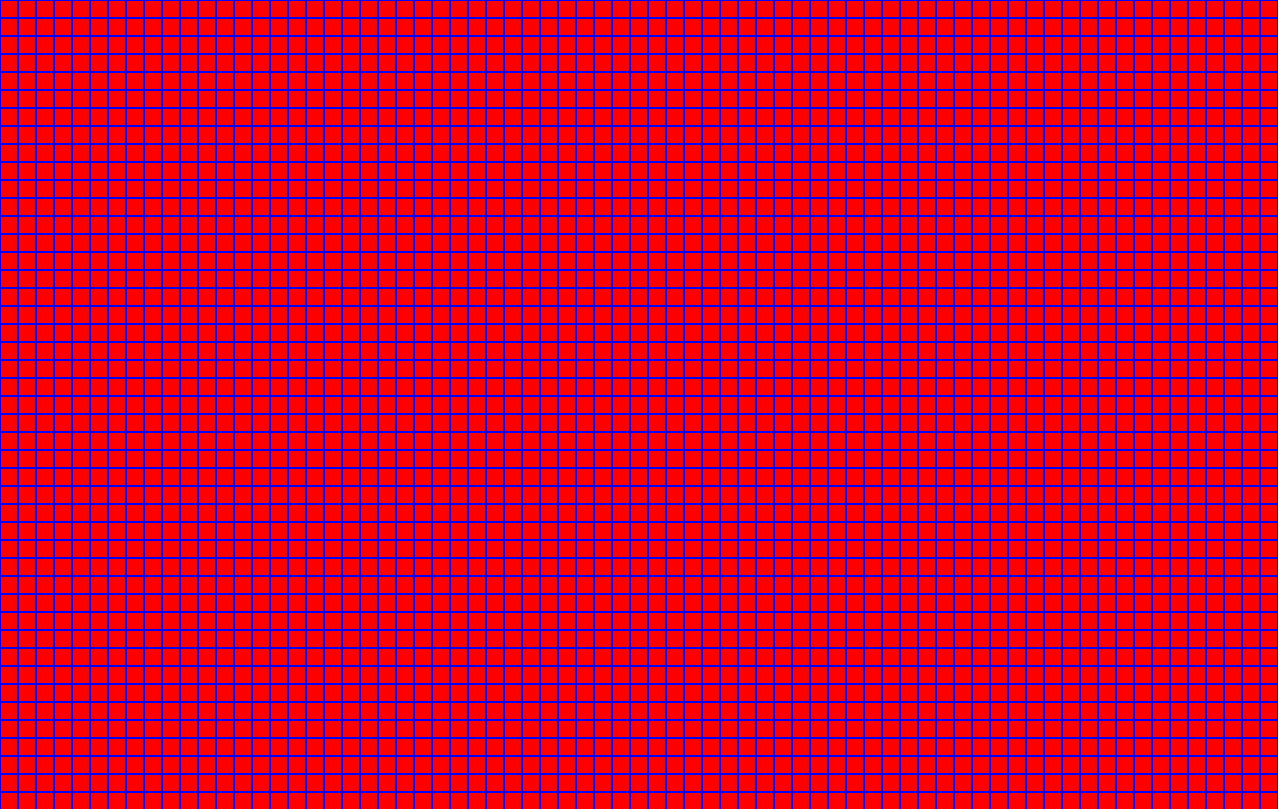
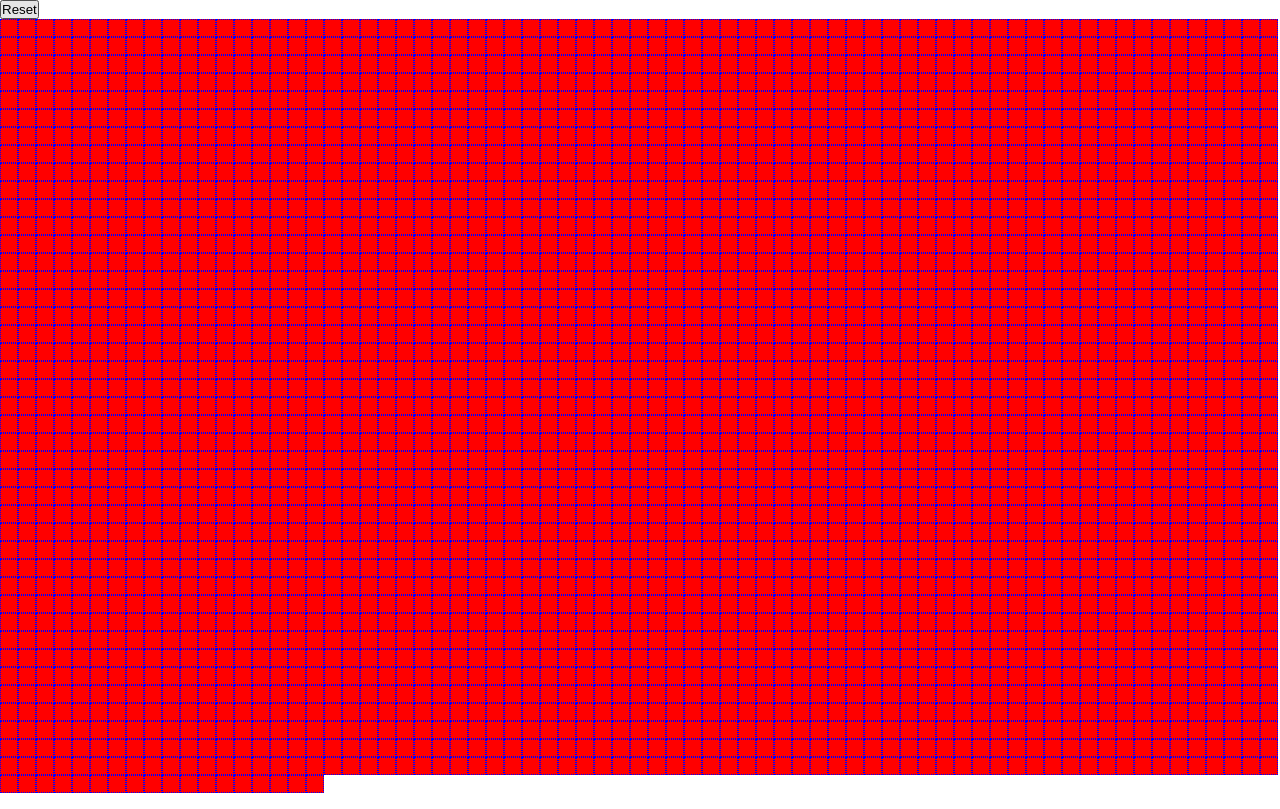
Before and after one commit to keith-flynn/etch-a-sketh, a plain HTML site: page index.html in a window 1280 px wide. Shown: the top 809 px of the page. Drawn offline with Linux system fonts and the light colour scheme.

Commit message:
Add comments and minor styling

```diff
--- a/index.html
+++ b/index.html
@@ -7,6 +7,7 @@
   <title>Etch-a-Sketch</title>
 </head>
 <body>
+  <button id="reset">Reset</button>
   <main id="container"></main>
   <script src="./js/app.js"></script>
 </body>
--- a/js/app.js
+++ b/js/app.js
@@ -1,13 +1,16 @@
 'use-strict';
 
+// Generate panels (each representing a pixel)
 const container = document.getElementById('container');
 
-for (let i = 0; i < 4000; i++) {
+for (let i = 0; i < 3000; i++) {
   const panel = document.createElement('div');
   panel.classList.add('panel');
   container.appendChild(panel);
 }
 
+// Double event listeners for mousedown and mouseenter
+// A click-and-hold to draw gesture
 const panels = document.querySelectorAll('.panel');
 
 let isMouseDown = false;
@@ -20,6 +23,7 @@ document.addEventListener('mouseup', () => {
   isMouseDown = false;
 });
 
+// Add event listener for each panel
 panels.forEach((panel) => {
   panel.addEventListener("mouseenter", (e) => {
     if (isMouseDown) {
@@ -27,3 +31,10 @@ panels.forEach((panel) => {
     }
   });
 });
+
+// Reset button event listener
+const resetButton = document.getElementById("reset")
+
+resetButton.addEventListener("click", (e) => {
+  location.reload();
+})
--- a/styles/style.css
+++ b/styles/style.css
@@ -15,7 +15,7 @@ html {
 }
 
 .panel {
-  border: 1px solid blue;
+  border: 1px dotted blue;
   background-color: red;
   height: 1em;
   width: 1em;
```
